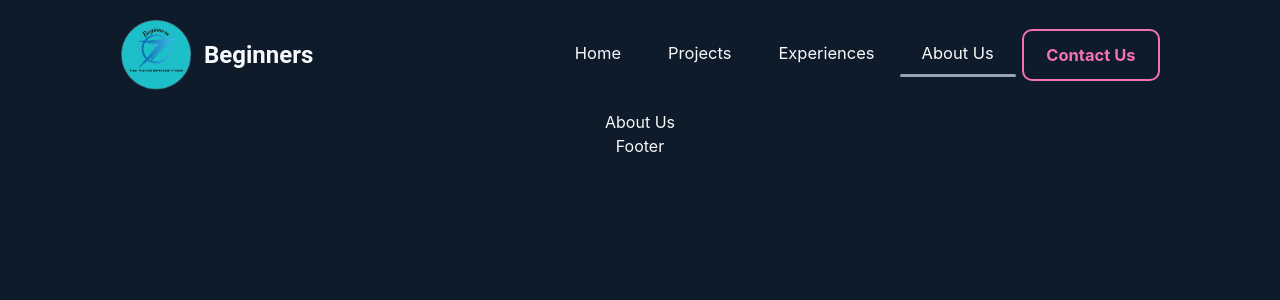
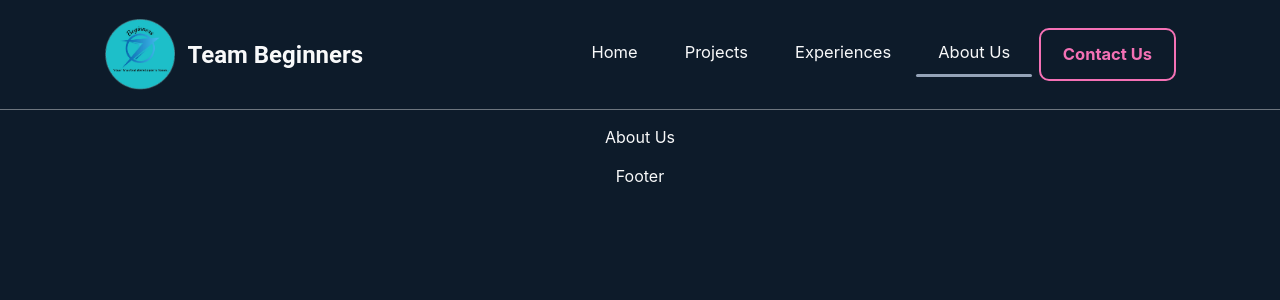
Before and after one commit to Shreyan1729/Beginners, a React (Vite) app: page /about-us in a window 1280 px wide. Shown: the top 300 px of the page. Built offline with nearby package versions, Linux system fonts and the light colour scheme.

Commit message:
5th commit

```diff
--- a/src/components/AboutUs.jsx
+++ b/src/components/AboutUs.jsx
@@ -6,7 +6,7 @@ import { pageTransition } from "../assets/Elements";
 const AboutUs = () => (
   <motion.div {...pageTransition}>
     <Helmet>
-      <title>Beginners | About Us</title>
+      <title>Team Beginners | About Us</title>
     </Helmet>
     About Us
   </motion.div>
--- a/src/components/Conditions.jsx
+++ b/src/components/Conditions.jsx
@@ -7,7 +7,7 @@ const Conditions = () => {
   return (
     <motion.div {...pageTransition}>
       <Helmet>
-        <title>Beginners | Terms & Conditions</title>
+        <title>Team Beginners | Terms & Conditions</title>
       </Helmet>
       Conditions
     </motion.div>
--- a/src/components/Contact.jsx
+++ b/src/components/Contact.jsx
@@ -8,7 +8,7 @@ const Contact = () => {
   return (
     <motion.div {...pageTransition}>
       <Helmet>
-        <title>Beginners | Contact With Us</title>
+        <title>Team Beginners | Contact With Us</title>
       </Helmet>
       Contact With Us
     </motion.div>
--- a/src/components/Error.jsx
+++ b/src/components/Error.jsx
@@ -3,8 +3,17 @@ import { motion } from "motion/react";
 
 import { pageTransition } from "./../assets/Elements";
 
+import { Helmet } from "react-helmet";
+
 const Error = () => {
-  return <motion.div {...pageTransition}>Error</motion.div>;
+  return (
+    <motion.div {...pageTransition}>
+      <Helmet>
+        <title>Team Beginners | 404 - page not found</title>
+      </Helmet>
+      Error
+    </motion.div>
+  );
 };
 
 export default Error;
--- a/src/components/Experiences.jsx
+++ b/src/components/Experiences.jsx
@@ -8,7 +8,7 @@ const Experiences = () => {
   return (
     <motion.div {...pageTransition}>
       <Helmet>
-        <title>Beginners | Experiences</title>
+        <title>Team Beginners | Experiences</title>
       </Helmet>
       Experiences
     </motion.div>
--- a/src/components/Home.jsx
+++ b/src/components/Home.jsx
@@ -8,7 +8,7 @@ const Home = () => {
   return (
     <motion.div {...pageTransition}>
       <Helmet>
-        <title>Beginners </title>
+        <title>Team Beginners </title>
       </Helmet>
       Home
     </motion.div>
--- a/src/components/Navbar.jsx
+++ b/src/components/Navbar.jsx
@@ -27,7 +27,7 @@ const Navbar = () => {
   ];
 
   return (
-    <nav className="bg-[var(--color-dark-blue)] h-[110px] flex flex-row justify-around items-center w-[100%]">
+    <nav className="bg-[transparent] h-[110px] flex flex-row justify-around items-center w-[100%]">
       <div className="logo flex justify-center items-center text-[24px] gap-[10px]">
         <a
           href="/"
@@ -35,7 +35,7 @@ const Navbar = () => {
         >
           <img src={logo} alt="" className="w-[70px] " />
         </a>
-        Beginners
+        Team Beginners
       </div>
 
       <ul className="flex">
--- a/src/components/Privacy.jsx
+++ b/src/components/Privacy.jsx
@@ -7,7 +7,7 @@ const Privacy = () => {
   return (
     <motion.div {...pageTransition}>
       <Helmet>
-        <title>Beginners | Privacy Policy</title>
+        <title>Team Beginners | Privacy Policy</title>
       </Helmet>
       Privacy
     </motion.div>
--- a/src/components/Projects.jsx
+++ b/src/components/Projects.jsx
@@ -8,7 +8,7 @@ const Projects = () => {
   return (
     <motion.div {...pageTransition}>
       <Helmet>
-        <title>Beginners | Projects</title>
+        <title>Team Beginners | Projects</title>
       </Helmet>
       Projects
     </motion.div>
--- a/src/styles/App.css
+++ b/src/styles/App.css
@@ -22,7 +22,13 @@
   --border-radius: 12px;
 }
 
+.App {
+  padding: 15px 0;
+}
+
 nav {
+  border-bottom: 1.5px solid rgba(252, 252, 252, 0.4);
+
   .logo {
     font-family: var(--font-secondary);
     font-weight: 700;
```
